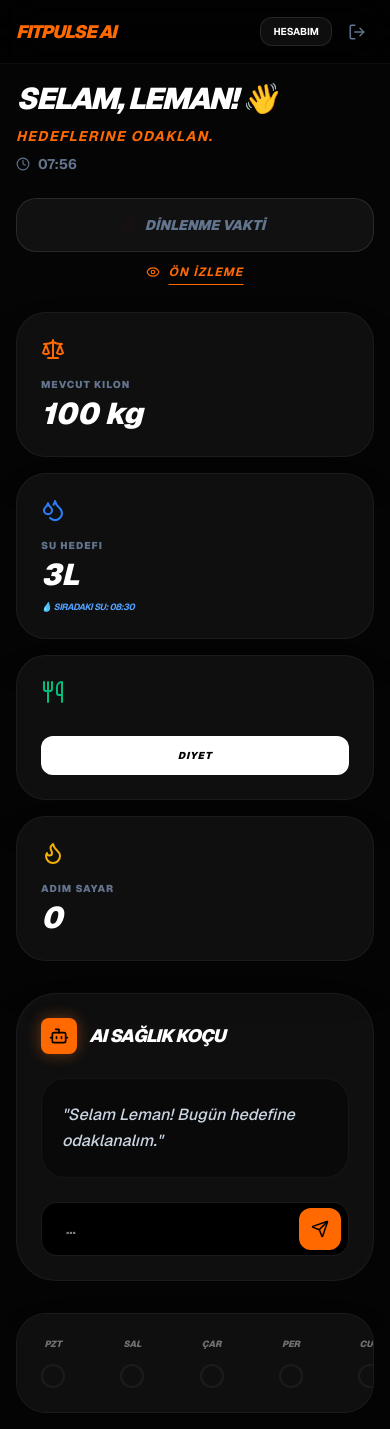
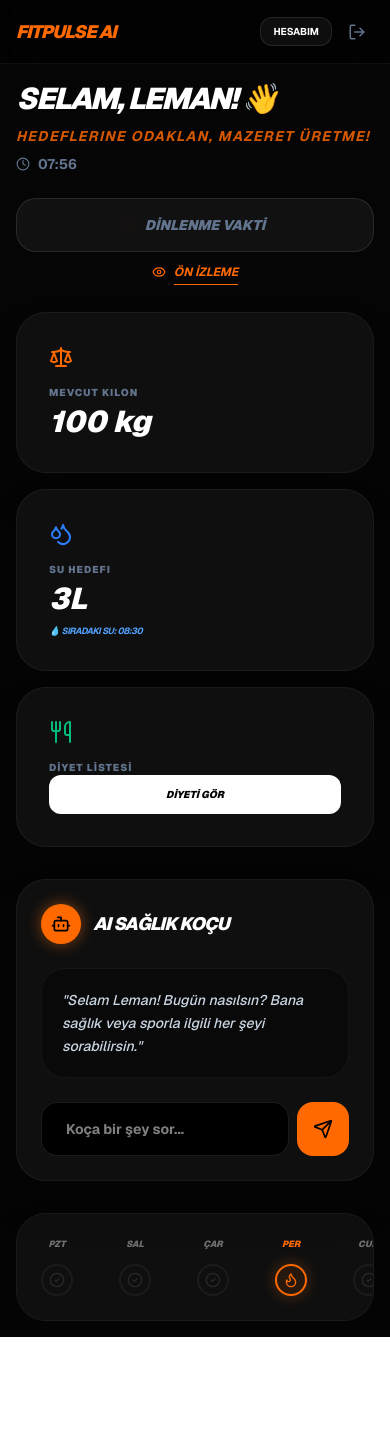
Before and after one commit to aysecode01/fitpulse-ai, a Next.js app in the folder fitpulse-pro/: page /dashboard in a window 390 px wide. After the commit the page ends 1337 px from the top, so only its background shows below. Built offline with nearby package versions, Linux system fonts and the light colour scheme.

Commit message:
Update page.tsx

```diff
--- a/fitpulse-pro/app/dashboard/page.tsx
+++ b/fitpulse-pro/app/dashboard/page.tsx
@@ -1,37 +1,28 @@
 "use client";
 import React, { useState, useEffect } from 'react';
 import { useRouter } from 'next/navigation';
-import { User, LogOut, Scale, Droplets, Utensils, Clock, Flame, CheckCircle2, Eye, Lock, Send, Bot } from 'lucide-react';
+import { LogOut, Scale, Droplets, Utensils, Clock, Eye, Lock, Send, Bot, Flame, CheckCircle2 } from 'lucide-react';
 
 const translations: any = {
-  TR: { welcome: "Selam", weight: "Mevcut Kilon", water: "Su Hedefi", diet: "Diyet", steps: "Adım Sayar", account: "HESABIM", start: "ANTRENMANI BAŞLAT", rest: "DİNLENME VAKTİ", preview: "ÖN İZLEME", nextWater: "Sıradaki Su", days: ['Pzt', 'Sal', 'Çar', 'Per', 'Cum', 'Cmt', 'Paz'], coachTitle: "AI SAĞLIK KOÇU" },
-  EN: { welcome: "Hello", weight: "Weight", water: "Water", diet: "Diet", steps: "Steps", account: "ACCOUNT", start: "START WORKOUT", rest: "REST TIME", preview: "PREVIEW", nextWater: "Next Water", days: ['Mon', 'Tue', 'Wed', 'Thu', 'Fri', 'Sat', 'Sun'], coachTitle: "AI HEALTH COACH" },
-  AR: { welcome: "مرحباً", weight: "وزن", water: "ماء", diet: "نظام", steps: "خطوات", account: "حسابي", start: "ابدأ التمرين", rest: "وقت الراحة", preview: "معاينة", nextWater: "الماء القادم", days: ['الإثنين', 'الثلاثاء', 'الأربعاء', 'الخميس', 'الجمعة', 'السبت', 'الأحد'], coachTitle: "مدرب الذكاء الاصطناعي" },
-  UG: { welcome: "خۇش كەپسىز", weight: "ئېغىرلىق", water: "سۇ", diet: "يېمەكلىك", steps: "قەدەم", account: "ھېساباتىم", start: "باشلاش", rest: "ئارام", preview: "كۆرۈش", nextWater: "كېيىنكى سۇ", days: ['دۈشەنبە', 'سەيشەنبە', 'چارشەنبە', 'پەيشەنبە', 'جۈمە', 'شەنبە', 'يەكشەنبە'], coachTitle: "سۈنئىي ئىدراك مەشقاۋۇلى" }
+  TR: { welcome: "Selam", weight: "Mevcut Kilon", water: "Su Hedefi", diet: "Diyet", aiCoach: "AI SAĞLIK KOÇU", account: "HESABIM", start: "ANTRENMANI BAŞLAT", rest: "DİNLENME VAKTİ", preview: "ÖN İZLEME", nextWater: "Sıradaki Su", days: ['Pzt', 'Sal', 'Çar', 'Per', 'Cum', 'Cmt', 'Paz'] },
 };
 
 export default function Dashboard() {
   const router = useRouter();
-  const [lang, setLang] = useState('TR');
   const [user, setUser] = useState<any>({ name: 'Leman', weight: '100' });
-  const [steps, setSteps] = useState(0);
   const [currentTime, setCurrentTime] = useState("");
   const [isTrainingTime, setIsTrainingTime] = useState(false);
   const [showPreview, setShowPreview] = useState(false);
   const [nextWaterTime, setNextWaterTime] = useState("08:30");
 
-  // AI Chat States
+  // AI Chat State
   const [chatInput, setChatInput] = useState("");
-  const [aiResponse, setAiResponse] = useState("");
+  const [aiResponse, setAiResponse] = useState("Selam Leman! Bugün nasılsın? Bana sağlık veya sporla ilgili her şeyi sorabilirsin.");
   const [isLoading, setIsLoading] = useState(false);
 
   useEffect(() => {
-    const savedLang = localStorage.getItem('appLang') || 'TR';
-    setLang(savedLang);
     const storedUser = JSON.parse(localStorage.getItem('user') || '{}');
     if (storedUser.name) setUser(storedUser);
-
-    setAiResponse(translations[savedLang].welcome + " " + (storedUser.name || 'Leman') + "! Bugün hedefine odaklanalım.");
 
     const timer = setInterval(() => {
       const now = new Date();
@@ -45,16 +36,16 @@ export default function Dashboard() {
       const next = waterSchedule.find(t => t > timeStr) || waterSchedule[0];
       setNextWaterTime(next);
     }, 1000);
-
     return () => clearInterval(timer);
   }, []);
 
   const handleAiChat = async () => {
     if (!chatInput || isLoading) return;
+
     const userMsg = chatInput;
     setChatInput("");
     setIsLoading(true);
-    setAiResponse("Koç analiz ediyor...");
+    setAiResponse("Koç analiz ediyor... Bekle!");
 
     try {
       const apiKey = process.env.NEXT_PUBLIC_GEMINI_API_KEY;
@@ -64,127 +55,128 @@ export default function Dashboard() {
           method: "POST",
           headers: { "Content-Type": "application/json" },
           body: JSON.stringify({
-            contents: [{ parts: [{ text: `Sen sert bir spor koçusun. Sadece sağlık ve spor konuş. Dil: ${lang}. Kullanıcı: ${user.name}. Soru: ${userMsg}` }] }]
+            contents: [{
+              parts: [{
+                text: `Sen disiplinli, biraz sert ama motive edici bir spor koçusun. Adın FitPulse AI. Sadece sağlık, diyet ve spor konularında kısa cevaplar ver. Diğer konuları reddet. Kullanıcı adı: ${user.name}. Soru: ${userMsg}`
+              }]
+            }]
           })
         }
       );
+
       const data = await response.json();
-      if (data.candidates && data.candidates[0]) {
-        setAiResponse(data.candidates[0].content.parts[0].text);
-      } else {
-        setAiResponse("Koç şu an çevrimdışı, mazeret üretme az sonra tekrar sor!");
-      }
+      const botReply = data.candidates[0].content.parts[0].text;
+      setAiResponse(botReply);
     } catch (error) {
-      setAiResponse("Bağlantı sorunu! Tekrar dene.");
+      setAiResponse("Mazeret yok! Bağlantıda bir sorun oldu, tekrar dene.");
     } finally {
       setIsLoading(false);
     }
   };
 
-  const t = translations[lang] || translations.TR;
-  const isSundayNight = new Date().getDay() === 0 && new Date().getHours() >= 18;
+  const t = translations.TR;
+  const currentDay = new Date().getDay();
 
   return (
-    <div className="min-h-screen bg-[#050505] text-white font-sans overflow-x-hidden" dir={lang === 'AR' || lang === 'UG' ? 'rtl' : 'ltr'}>
+    <div className="min-h-screen bg-[#050505] text-white font-sans overflow-x-hidden">
+      {/* NAV */}
       <nav className="border-b border-white/5 bg-black/60 backdrop-blur-xl sticky top-0 z-50 h-16 md:h-20 flex items-center px-4 md:px-8 justify-between">
         <h1 className="text-lg md:text-xl font-black italic uppercase tracking-tighter text-orange-500">FitPulse AI</h1>
         <div className="flex items-center gap-2 md:gap-4">
-          <button onClick={() => router.push('/pro')} className="px-3 py-1.5 md:px-5 md:py-2 bg-white/5 rounded-xl border border-white/10 text-[10px] md:text-sm font-bold hover:bg-orange-500 transition-all uppercase">
-            {t.account}
-          </button>
+          <button onClick={() => router.push('/pro')} className="px-3 py-1.5 md:px-5 md:py-2 bg-white/5 rounded-xl border border-white/10 text-[10px] md:text-sm font-bold hover:bg-orange-500 hover:text-black transition-all uppercase">{t.account}</button>
           <button onClick={() => router.push('/')} className="p-2 text-slate-500 hover:text-red-500"><LogOut size={18} /></button>
         </div>
       </nav>
 
       <main className="max-w-7xl mx-auto p-4 md:p-8">
+        {/* ÜST KISIM */}
         <div className="mb-8 md:mb-12 flex flex-col md:flex-row justify-between items-start md:items-end gap-6">
           <div className="w-full text-left">
             <h2 className="text-3xl md:text-6xl font-black italic uppercase leading-tight tracking-tighter">
               {t.welcome}, {user.name}! 👋
             </h2>
-            <p className="text-orange-500 font-bold mt-2 italic text-sm md:text-lg uppercase tracking-widest">
-              {isSundayNight ? (lang === 'TR' ? "Haftayı bitirdik, kilonu kontrol edelim mi?" : t.welcome) : "Hedeflerine odaklan."}
-            </p>
+            <p className="text-orange-500 font-bold mt-2 italic text-sm md:text-lg uppercase tracking-widest animate-pulse">Hedeflerine odaklan, mazeret üretme!</p>
             <div className="mt-2 text-slate-500 font-bold flex items-center gap-2 text-sm"><Clock size={14}/> {currentTime}</div>
           </div>
 
           <div className="w-full md:w-auto flex flex-col items-center md:items-end gap-3">
             {isTrainingTime ? (
-              <button onClick={() => router.push('/exercises')} className="w-full md:w-auto px-8 py-5 md:px-12 md:py-6 bg-orange-500 text-black font-black rounded-[20px] md:rounded-[25px] shadow-[0_0_30px_rgba(249,115,22,0.3)] hover:scale-105 transition-all uppercase italic text-lg md:text-xl animate-pulse">
-                {t.start}
-              </button>
+              <button onClick={() => router.push('/exercises')} className="w-full md:w-auto px-8 py-5 bg-orange-500 text-black font-black rounded-[20px] shadow-[0_0_30px_rgba(249,115,22,0.3)] hover:scale-105 transition-all uppercase italic text-lg animate-bounce">{t.start}</button>
             ) : (
               <>
                 <div className="w-full md:w-auto px-6 py-4 bg-[#111] border border-white/10 rounded-[20px] text-slate-500 font-black italic uppercase flex items-center justify-center gap-3 text-sm">
-                  <span className="w-2 h-2 bg-red-500 rounded-full animate-ping"></span>
-                  {t.rest}
+                  <span className="w-2 h-2 bg-red-500 rounded-full animate-ping"></span> {t.rest}
                 </div>
-                <button onClick={() => setShowPreview(true)} className="flex items-center gap-2 text-orange-500 hover:text-white font-bold text-xs uppercase tracking-widest transition-all underline underline-offset-8 italic">
-                  <Eye size={14} /> {t.preview}
-                </button>
+                <button onClick={() => setShowPreview(true)} className="flex items-center gap-2 text-orange-500 hover:text-white font-bold text-xs uppercase transition-all underline underline-offset-8 italic"><Eye size={14} /> {t.preview}</button>
               </>
             )}
           </div>
         </div>
 
-        <div className="grid grid-cols-1 sm:grid-cols-2 lg:grid-cols-4 gap-4 md:gap-6 mb-8 md:mb-12">
-          <div className="bg-[#0f0f0f] border border-white/5 p-6 md:p-8 rounded-[30px] md:rounded-[40px] shadow-2xl text-left">
+        {/* ÜÇLÜ KART SİSTEMİ */}
+        <div className="grid grid-cols-1 md:grid-cols-3 gap-4 md:gap-6 mb-8 md:mb-12">
+          <div className="bg-[#0f0f0f] border border-white/5 p-8 rounded-[30px] md:rounded-[40px] shadow-2xl">
             <Scale className="text-orange-500 mb-4" size={24} />
             <p className="text-slate-500 text-[10px] font-black uppercase tracking-widest">{t.weight}</p>
             <h3 className="text-3xl md:text-4xl font-black italic mt-1">{user.weight} kg</h3>
           </div>
 
-          <div className="bg-[#0f0f0f] border border-white/5 p-6 md:p-8 rounded-[30px] md:rounded-[40px] shadow-2xl text-left">
+          <div className="bg-[#0f0f0f] border border-white/5 p-8 rounded-[30px] md:rounded-[40px] shadow-2xl text-left">
             <Droplets className="text-blue-500 mb-4" size={24} />
             <p className="text-slate-500 text-[10px] font-black uppercase tracking-widest">{t.water}</p>
             <h3 className="text-3xl md:text-4xl font-black italic mt-1">3L</h3>
             <div className="mt-2 text-[9px] font-bold text-blue-400 italic uppercase tracking-tighter">💧 {t.nextWater}: {nextWaterTime}</div>
           </div>
 
-          <div className="bg-[#0f0f0f] border border-white/5 p-6 md:p-8 rounded-[30px] md:rounded-[40px] shadow-2xl text-left flex flex-col justify-between">
+          <div className="bg-[#0f0f0f] border border-white/5 p-8 rounded-[30px] md:rounded-[40px] shadow-2xl flex flex-col justify-between">
             <Utensils className="text-emerald-500 mb-4" size={24} />
-            <button onClick={() => router.push('/diet')} className="mt-4 w-full py-3 bg-white text-black font-black rounded-xl text-[10px] tracking-widest hover:bg-emerald-500 transition-all uppercase italic">{t.diet}</button>
-          </div>
-
-          <div className="bg-[#0f0f0f] border border-white/5 p-6 md:p-8 rounded-[30px] md:rounded-[40px] shadow-2xl text-left">
-            <Flame className="text-yellow-500 mb-4" size={24} />
-            <p className="text-slate-500 text-[10px] font-black uppercase tracking-widest">{t.steps}</p>
-            <h3 className="text-3xl md:text-4xl font-black italic mt-1">{steps}</h3>
+            <p className="text-slate-500 text-[10px] font-black uppercase tracking-widest text-left">DİYET LİSTESİ</p>
+            <button onClick={() => router.push('/diet')} className="w-full py-3 bg-white text-black font-black rounded-xl text-[10px] hover:bg-emerald-500 transition-all uppercase italic">DİYETİ GÖR</button>
           </div>
         </div>
 
-        {/* AI CHAT AREA - TASARIMI KORUYARAK EKLENDİ */}
-        <div className="bg-[#0f0f0f] border border-white/5 rounded-[40px] p-6 md:p-8 mb-8 shadow-2xl text-left">
-          <div className="flex items-center gap-3 mb-6">
-            <div className="bg-orange-500 p-2 rounded-lg text-black shadow-[0_0_15px_rgba(249,115,22,0.4)]"><Bot size={20} /></div>
-            <h3 className="font-black italic text-lg uppercase tracking-tighter">{t.coachTitle}</h3>
+        {/* AI CHAT KOÇU (Adım sayar yerine gelen dev alan) */}
+        <div className="bg-[#0f0f0f] border border-white/5 rounded-[30px] md:rounded-[40px] p-6 md:p-8 mb-8 shadow-2xl text-left relative overflow-hidden">
+          <div className="flex items-center gap-3 mb-6 relative z-10">
+            <div className="w-10 h-10 bg-orange-500 rounded-full flex items-center justify-center shadow-[0_0_15px_rgba(249,115,22,0.5)]">
+              <Bot size={20} className="text-black" />
+            </div>
+            <h3 className="font-black italic text-lg uppercase tracking-tighter">AI SAĞLIK KOÇU</h3>
           </div>
-          <div className="bg-black/40 border border-white/5 p-5 rounded-3xl mb-6 min-h-[100px] flex items-center">
-            <p className="text-slate-300 italic font-medium leading-relaxed">"{aiResponse}"</p>
+
+          <div className="bg-black/40 border border-white/5 p-5 rounded-3xl mb-6 min-h-[100px] flex items-center relative z-10 transition-all">
+            <p className="text-slate-300 italic font-medium text-sm md:text-base leading-relaxed">"{aiResponse}"</p>
           </div>
-          <div className="relative">
+
+          <div className="flex gap-2 relative z-10">
             <input
               type="text"
               value={chatInput}
               onChange={(e) => setChatInput(e.target.value)}
               onKeyPress={(e) => e.key === 'Enter' && handleAiChat()}
-              placeholder="..."
-              className="w-full bg-black border border-white/10 rounded-2xl px-6 py-4 text-sm font-bold focus:outline-none focus:border-orange-500 transition-all text-white"
+              placeholder="Koça bir şey sor..."
+              className="flex-1 bg-black border border-white/10 rounded-2xl px-6 py-4 text-sm font-bold focus:outline-none focus:border-orange-500 transition-all"
             />
-            <button onClick={handleAiChat} disabled={isLoading} className="absolute right-2 top-1/2 -translate-y-1/2 bg-orange-500 text-black p-3 rounded-xl hover:bg-orange-400 transition-all disabled:opacity-50">
-              <Send size={18} />
+            <button onClick={handleAiChat} className="bg-orange-500 text-black p-4 rounded-2xl hover:bg-orange-400 transition-all">
+              <Send size={20} />
             </button>
           </div>
         </div>
 
+        {/* TAKVİM */}
         <div className="bg-[#0f0f0f] border border-white/5 rounded-[30px] md:rounded-[50px] p-6 md:p-10 shadow-2xl overflow-x-auto">
           <div className="flex justify-between min-w-[500px] md:min-w-0">
-            {t.days.map((gun: string, i: number) => (
-              <div key={i} className="text-center">
-                <p className="text-[9px] md:text-[10px] font-black uppercase mb-3 opacity-40 italic">{gun}</p>
-                <div className="w-6 h-6 md:w-8 md:h-8 rounded-full border-2 border-white/5 mx-auto" />
-              </div>
-            ))}
+            {t.days.map((gun: string, i: number) => {
+              const isToday = (i + 1) === currentDay || (currentDay === 0 && i === 6);
+              return (
+                <div key={i} className="text-center">
+                  <p className={`text-[9px] md:text-[10px] font-black uppercase mb-3 italic ${isToday ? 'text-orange-500' : 'opacity-40'}`}>{gun}</p>
+                  <div className={`w-8 h-8 md:w-10 md:h-10 rounded-full border-2 flex items-center justify-center transition-all ${isToday ? 'border-orange-500 bg-orange-500/10 shadow-[0_0_15px_rgba(249,115,22,0.3)]' : 'border-white/5'}`}>
+                    {isToday ? <Flame size={16} className="text-orange-500" /> : <CheckCircle2 size={16} className="opacity-10" />}
+                  </div>
+                </div>
+              );
+            })}
           </div>
         </div>
       </main>
```
